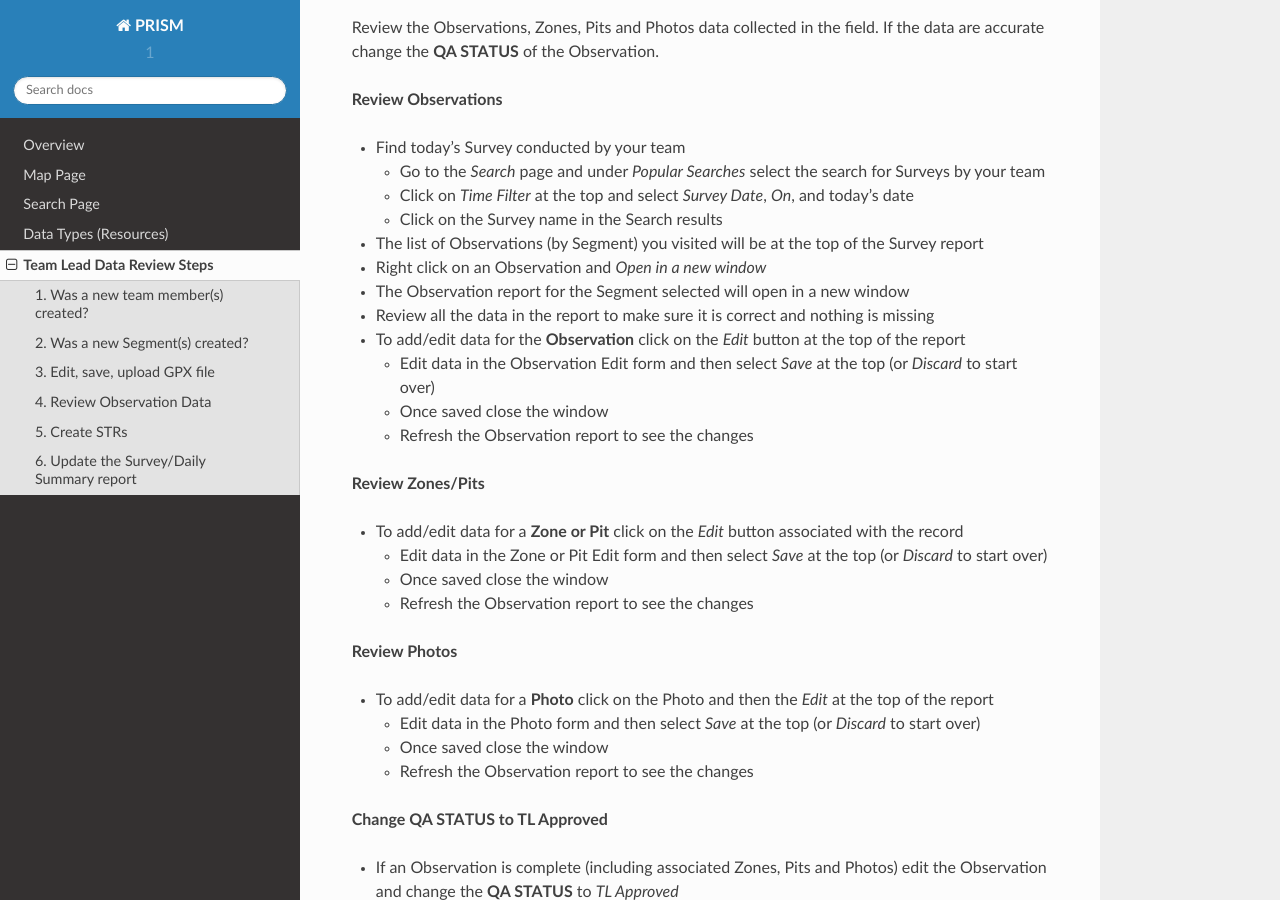
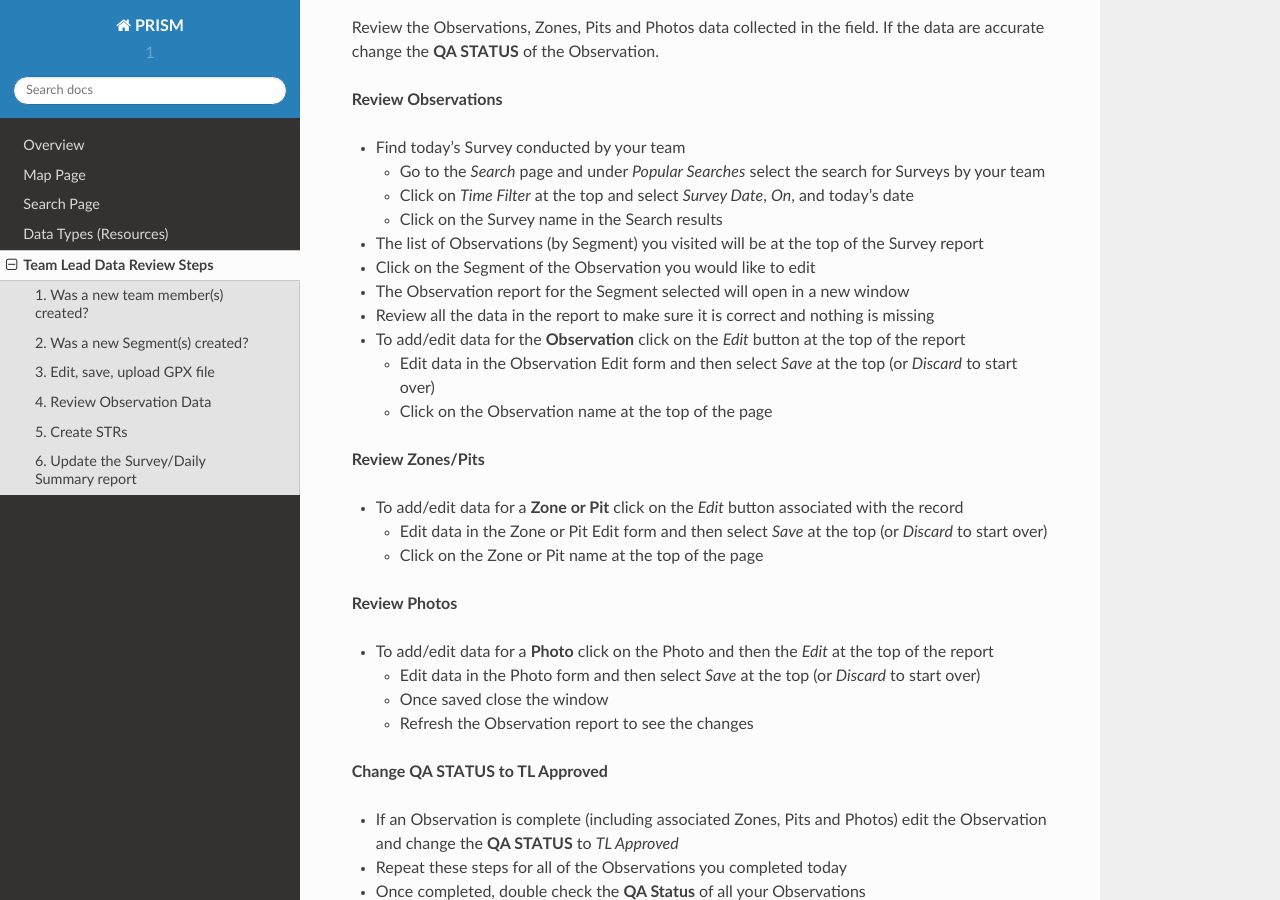
Before and after one commit to agraham/PRISM_rtd, a Sphinx documentation site: the page built from docs/teamlead.rst, in a window 1280 px wide and 900 px high, scrolled down 1664 px. Built offline with Sphinx 7.4.7 and the Read the Docs theme 2.0.0, drawn with Linux system fonts in a browser that asks for light colours.

Commit message:
Update teamlead.rst

```diff
--- a/docs/teamlead.rst
+++ b/docs/teamlead.rst
@@ -71,22 +71,20 @@
   * Click on the Survey name in the Search results
 
 - The list of Observations (by Segment) you visited will be at the top of the Survey report
-- Right click on an Observation and *Open in a new window*
+- Click on the Segment of the Observation you would like to edit
 - The Observation report for the Segment selected will open in a new window
 - Review all the data in the report to make sure it is correct and nothing is missing
 - To add/edit data for the **Observation** click on the *Edit* button at the top of the report
 
   * Edit data in the Observation Edit form and then select *Save* at the top (or *Discard* to start over)
-  * Once saved close the window
-  * Refresh the Observation report to see the changes
+  * Click on the Observation name at the top of the page
 
 **Review Zones/Pits**
 
 - To add/edit data for a **Zone or Pit** click on the *Edit* button associated with the record
 
   * Edit data in the Zone or Pit Edit form and then select *Save* at the top (or *Discard* to start over)
-  * Once saved close the window
-  * Refresh the Observation report to see the changes
+  * Click on the Zone or Pit name at the top of the page
 
 **Review Photos**
 
```
